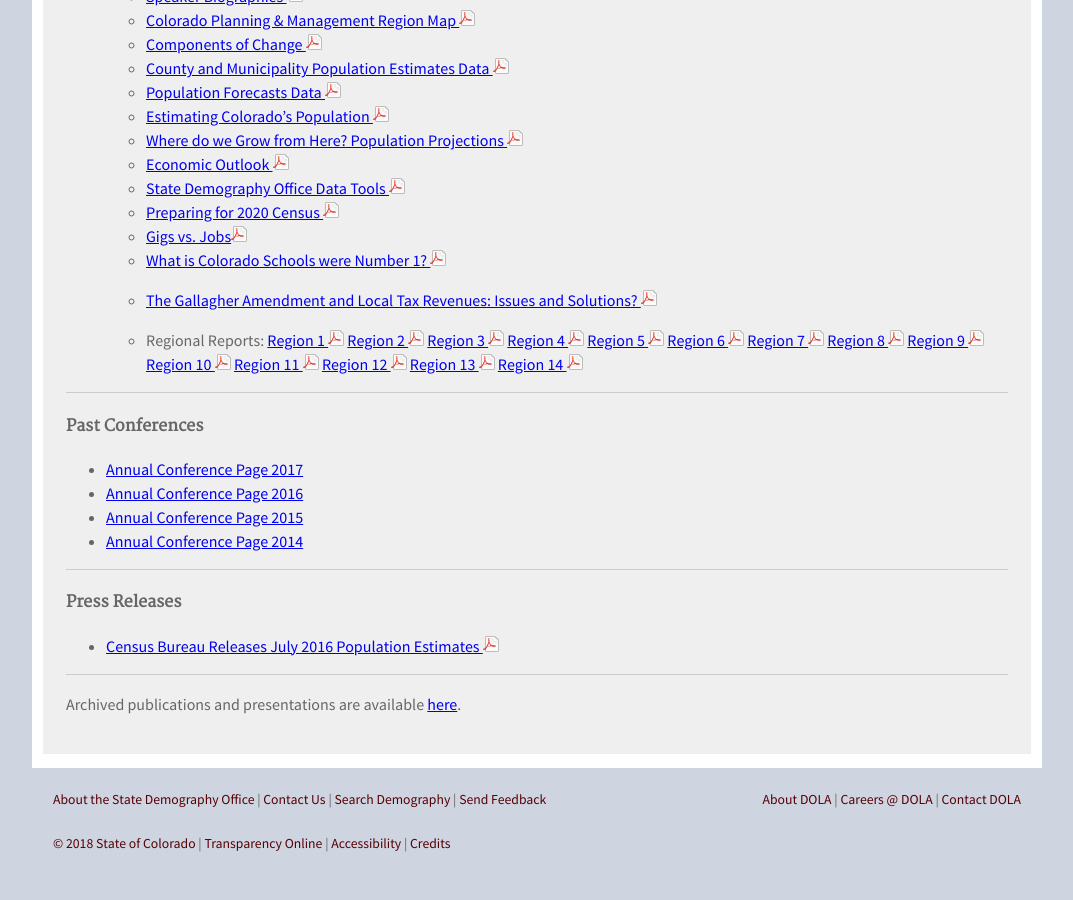
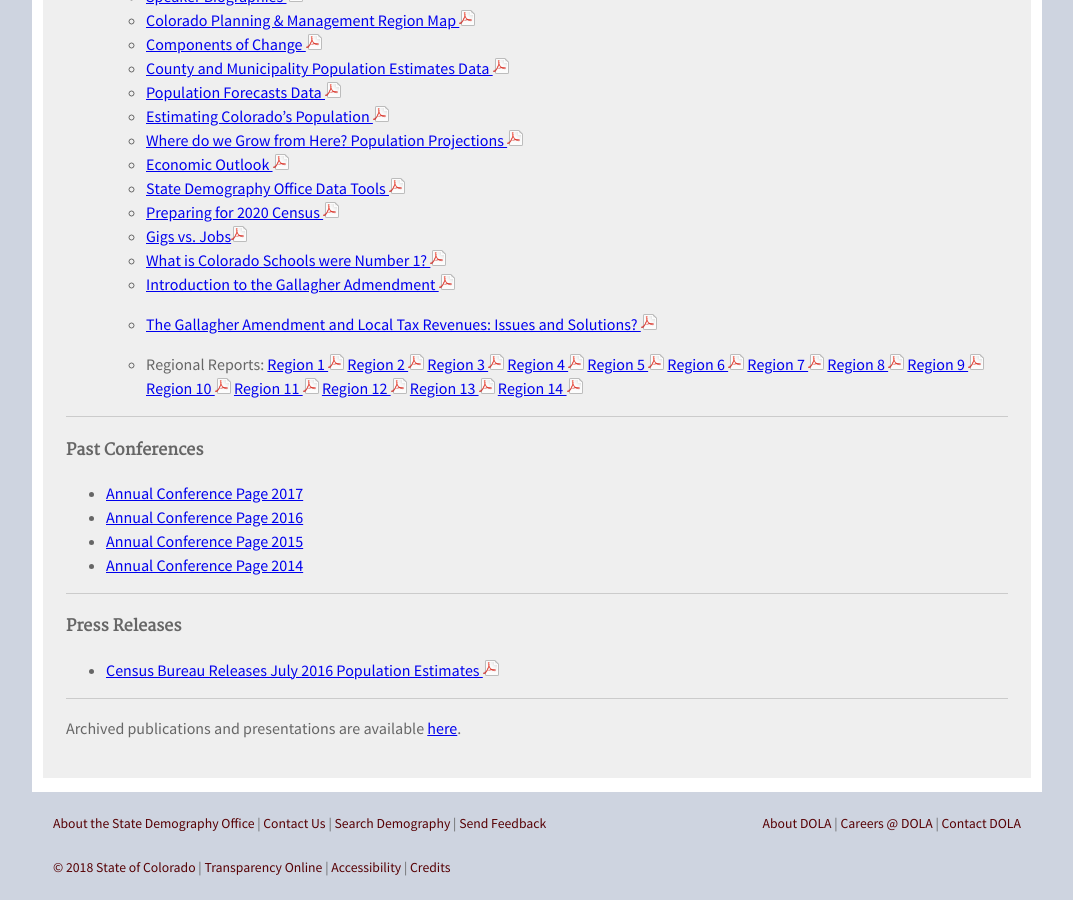
Before and after one commit to TBleess/Website_New, a Jekyll site: the page built from pages/9_Not_in_Menu/publications-and-presentations.md, in a window 1280 px wide and 900 px high, scrolled down 1614 px. Shown: the whole window, without its empty margins (103-1176 px from the left). Built offline with Jekyll 4.4.1, drawn with Linux system fonts in a browser that asks for light colours; before the commit the page ends 2490 px from its top, so only the background shows below that.

Commit message:
Update publications-and-presentations.md

```diff
--- a/pages/9_Not_in_Menu/publications-and-presentations.md
+++ b/pages/9_Not_in_Menu/publications-and-presentations.md
@@ -87,6 +87,7 @@
   - [Preparing for 2020 Census ![pdf](/images/page_white_acrobat.png 'download pdf file')](https://drive.google.com/uc?export=download&id=1T2QAzoY-3JnkPe2g5QNg1gX3y2-7EYdI)
   - [Gigs vs. Jobs![pdf](/images/page_white_acrobat.png 'download pdf file')](https://drive.google.com/uc?export=download&id=1uXcksCF8eZ3p1GF5P1JVUTzNG3sl1BJc)
   - [What is Colorado Schools were Number 1? ![pdf](/images/page_white_acrobat.png 'download pdf file')](https://drive.google.com/uc?export=download&id=16M3eRItvykPfK8-fqMkANrQxNr3_EiuK)
+  - [Introduction to the Gallagher Admendment ![pdf](/images/page_white_acrobat.png 'download pdf file')](https://drive.google.com/uc?export=download&id=1_wcUwvL7Jx87VWExwR7VMn4l9pY723lq)
   - [The Gallagher Amendment and Local Tax Revenues: Issues and Solutions? ![pdf](/images/page_white_acrobat.png 'download pdf file')](https://drive.google.com/uc?export=download&id=1KbbNrt7iOFBqaapPLq03lb0M18E7HSbB)
 
   - Regional Reports:
```
